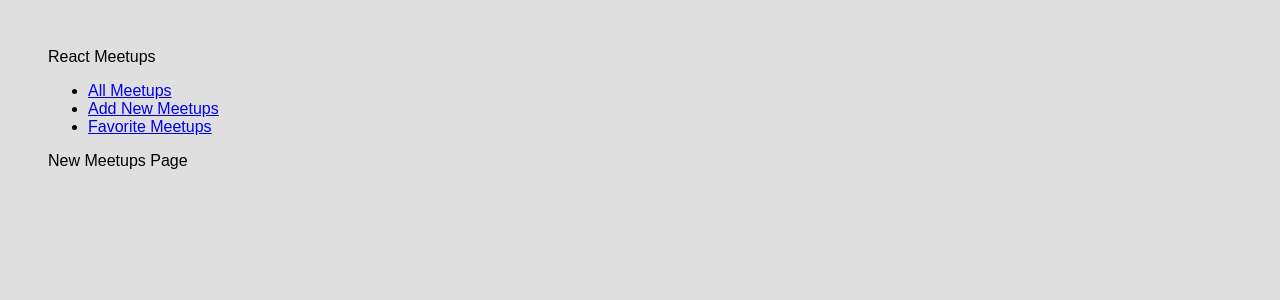
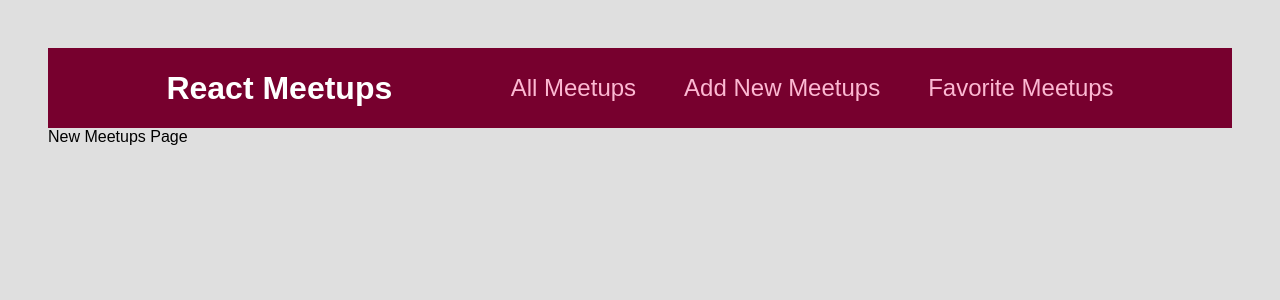
Before and after one commit to Taraskiiin/meetup-app, a React (Create React App) app: page /new-meetup in a window 1280 px wide. Shown: the top 300 px of the page. Built offline with nearby package versions, Linux system fonts and the light colour scheme.

Commit message:
feat(style): added styles to MainNavigation component

```diff
--- /dev/null
+++ b/src/components/Todos/Todos.css
@@ -0,0 +1,65 @@
+.todo-page {
+	margin: 0 auto;
+	max-width: 200px;
+}
+
+.btn {
+	font: inherit;
+	padding: 0.5rem 1.5rem;
+	cursor: pointer;
+	border-radius: 4px;
+	background-color: #800040;
+	color: white;
+	border: 1px solid #800040;
+	margin: 0 1rem;
+}
+
+.btn:hover {
+	background-color: #9c1458;
+	border-color: #9c1458;
+}
+
+.btn--alt {
+	background-color: transparent;
+	color: #800040;
+}
+
+.btn--alt:hover {
+	background-color: #f8dae9;
+}
+
+.card {
+	background-color: white;
+	border-radius: 4px;
+	box-shadow: 0 1px 4px rgba(0, 0, 0, 0.2);
+	padding: 1rem;
+	width: 20rem;
+	margin-bottom: 1rem;
+}
+
+.actions {
+	text-align: right;
+}
+
+.modal {
+	box-shadow: 0 1px 4px rgba(0, 0, 0, 0.2);
+	border-radius: 6px;
+	background-color: white;
+	padding: 1rem;
+	text-align: center;
+	width: 30rem;
+	z-index: 10;
+	position: fixed;
+	top: 20vh;
+	left: calc(50% - 15rem);
+}
+
+.backdrop {
+	position: fixed;
+	z-index: 1;
+	background-color: rgba(0, 0, 0, 0.75);
+	width: 100%;
+	height: 100vh;
+	top: 0;
+	left: 0;
+}
--- a/src/components/layout/MainNavigation.js
+++ b/src/components/layout/MainNavigation.js
@@ -1,10 +1,12 @@
 import React from 'react';
 import { NavLink } from 'react-router-dom';
 
+import styles from 'MainNavigation.module.css';
+
 function MainNavigation() {
 	return (
-		<header>
-			<div>React Meetups</div>
+		<header className={styles.header}>
+			<div className={styles.logo}>React Meetups</div>
 			<nav>
 				<ul>
 					<li>
--- /dev/null
+++ b/src/components/layout/MainNavigation.module.css
@@ -0,0 +1,47 @@
+.header {
+	width: 100%;
+	height: 5rem;
+	display: flex;
+	align-items: center;
+	justify-content: space-between;
+	background-color: #77002e;
+	padding: 0 10%;
+}
+
+.logo {
+	font-size: 2rem;
+	color: white;
+	font-weight: bold;
+}
+
+.header ul {
+	list-style: none;
+	margin: 0;
+	padding: 0;
+	display: flex;
+	align-items: baseline;
+}
+
+.header li {
+	margin-left: 3rem;
+}
+
+.header a {
+	text-decoration: none;
+	font-size: 1.5rem;
+	color: #fcb8d2;
+}
+
+.header a:hover,
+.header a:active,
+.header a.active {
+	color: white;
+}
+
+.badge {
+	background-color: #cc2062;
+	color: white;
+	border-radius: 12px;
+	padding: 0 1rem;
+	margin-left: 0.5rem;
+}
--- a/src/pages/TodoPage.js
+++ b/src/pages/TodoPage.js
@@ -1,6 +1,7 @@
 import React from 'react';
 
-import Todo from '../components/Todo';
+import Todo from '../components/Todos/Todo';
+import '../components/Todos/Todos.css';
 
 function TodoPage() {
 	return (
```
Also changed, not shown: src/components/Todos/Backdrop.js (renamed from src/components/Backdrop.js), src/components/Todos/Modal.js (renamed from src/components/Modal.js), src/components/Todos/Todo.js (renamed from src/components/Todo.js).
